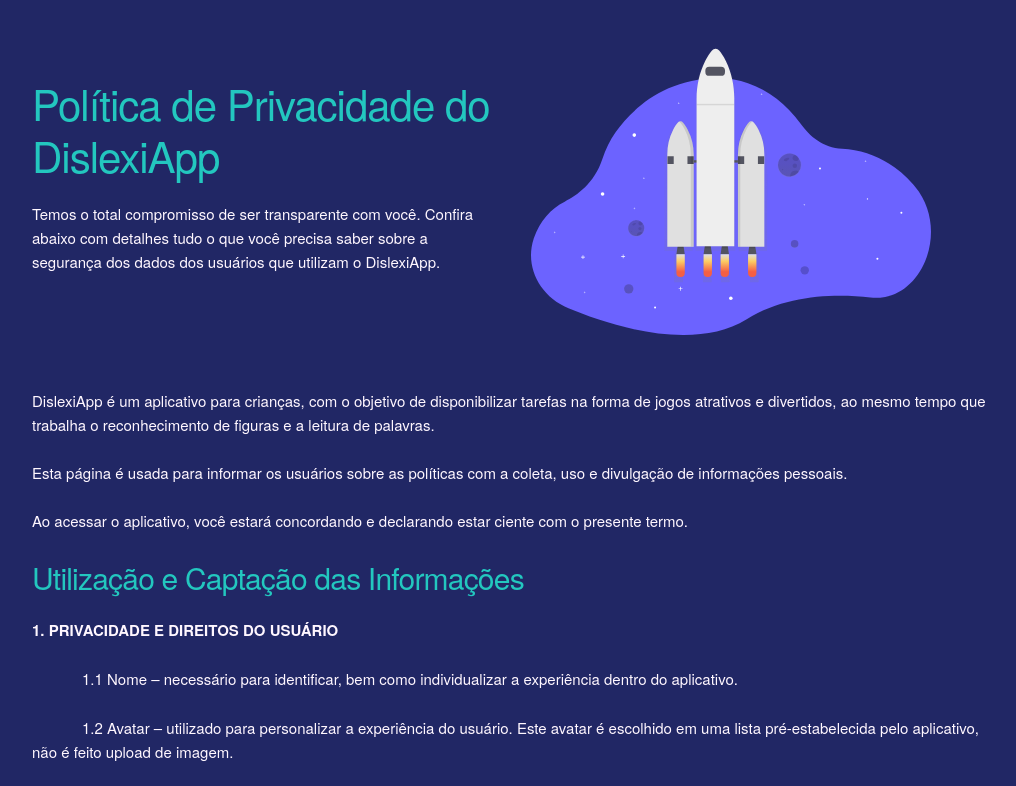
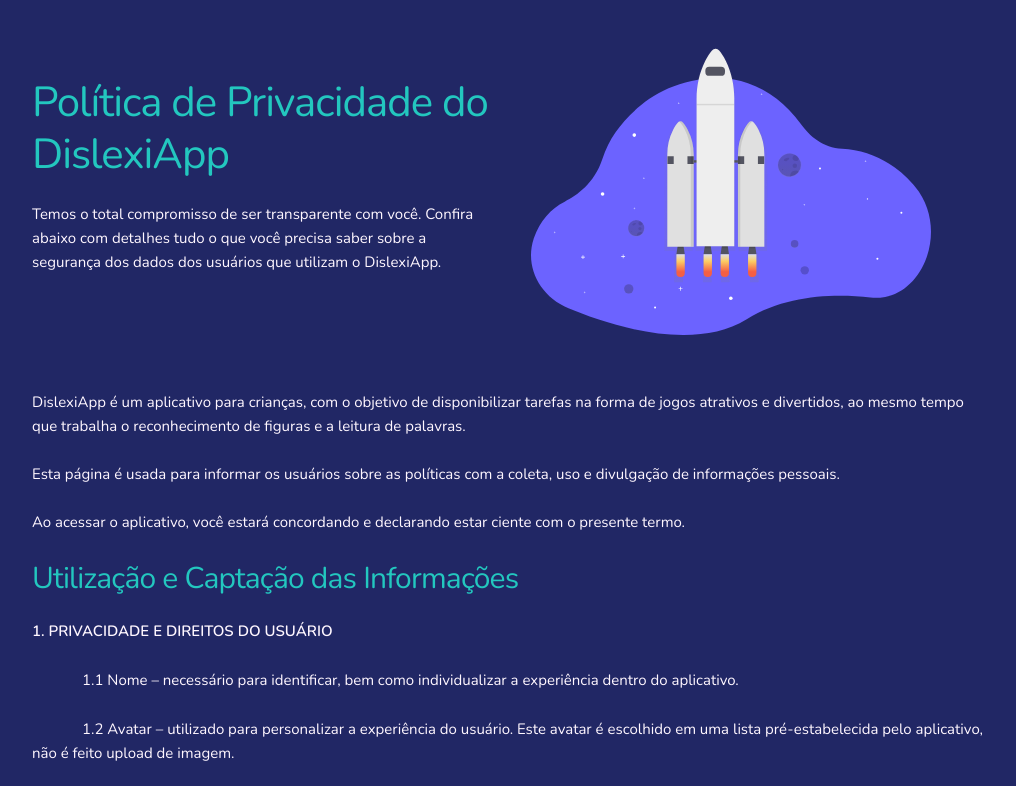
Before and after one commit to ambegossi/dislexiapp-privacidade, a plain HTML site: page index.html in a window 1280 px wide. Shown: the top 786 px of the page, without its empty margins (128-1144 px from the left). Drawn offline with nearby package versions, Linux system fonts and the light colour scheme.

Commit message:
update font family one more time

```diff
--- a/css/skeleton.css
+++ b/css/skeleton.css
@@ -124,7 +124,7 @@ body {
   font-size: 1.5em; /* currently ems cause chrome bug misinterpreting rems on body element */
   line-height: 1.6;
   font-weight: 400;
-  font-family: "Raleway", "HelveticaNeue", "Helvetica Neue", Helvetica, Arial, sans-serif;
+  font-family: "Nunito", "HelveticaNeue", "Helvetica Neue", Helvetica, Arial, sans-serif;
   color: #222; }
 
 
```
